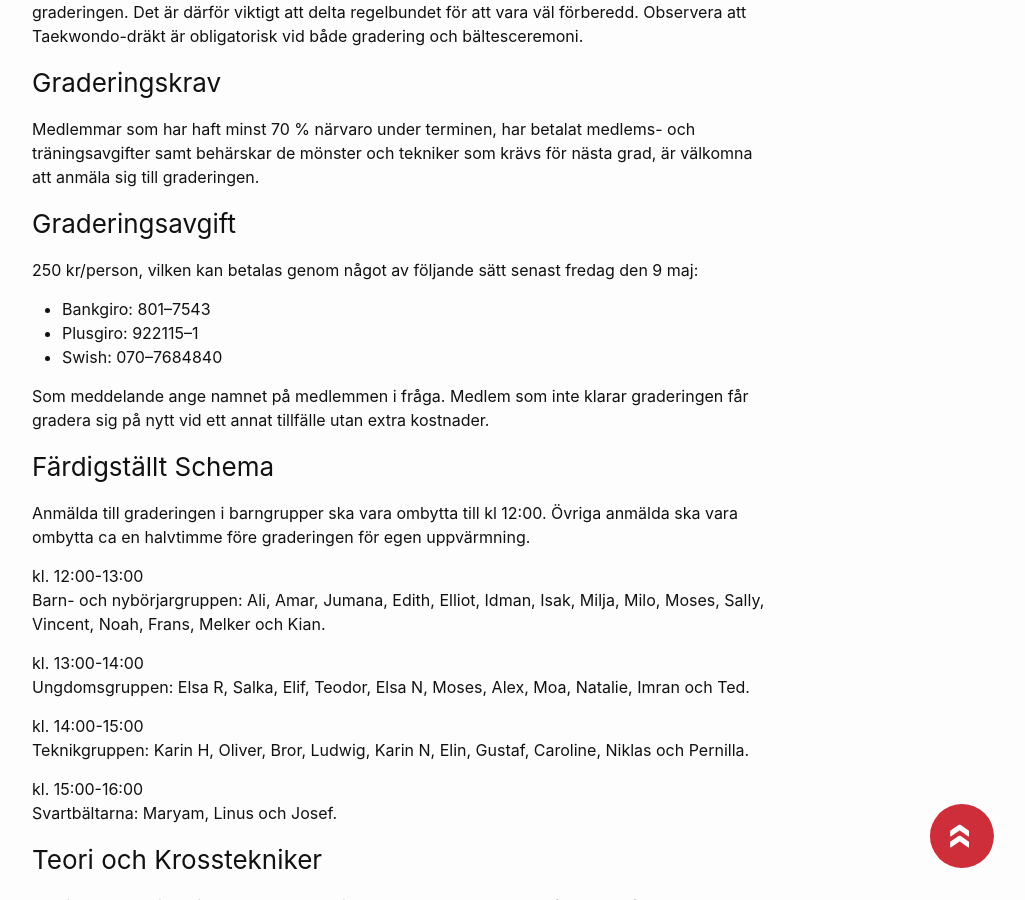
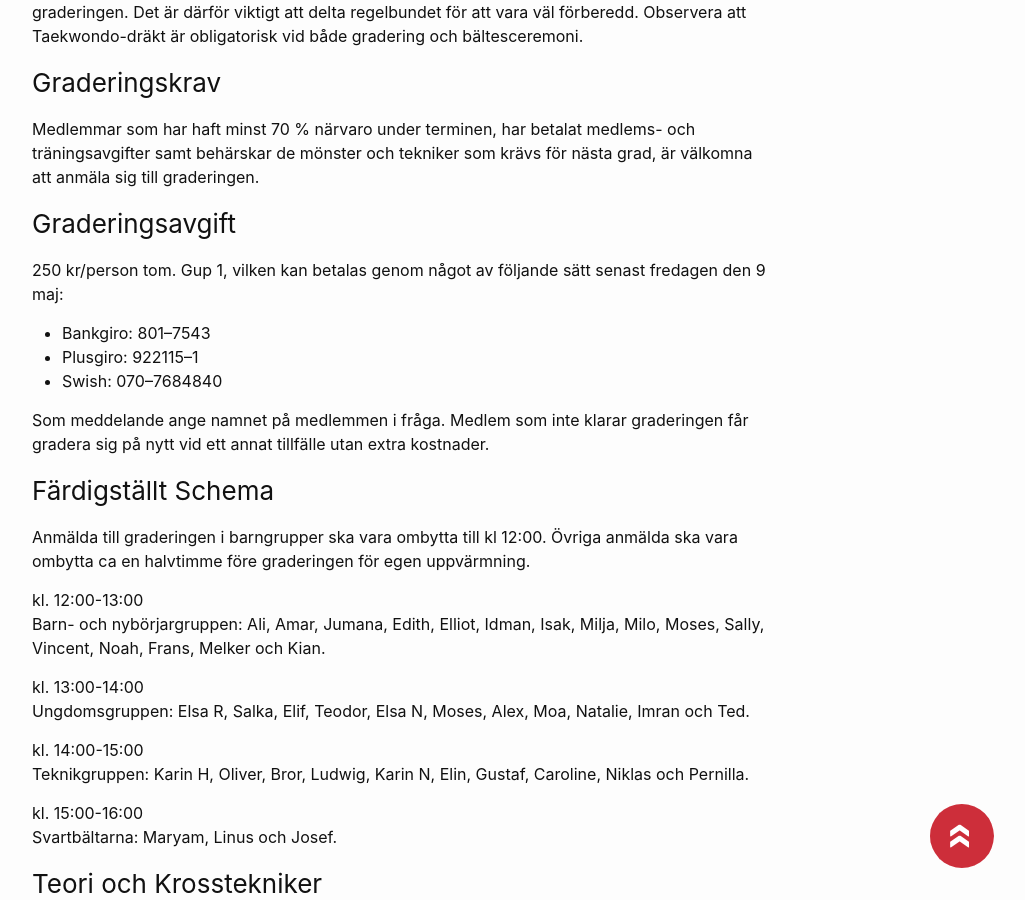
Before and after one commit to dalataekwondo/dalataekwondo.github.io, a Jekyll site: the page built from _posts/2025-04-29-gradering.md, in a window 1280 px wide and 900 px high, scrolled down 372 px. Shown: the whole window, without its empty margins (238-1263 px from the left). Built offline with Jekyll 4.4.1, drawn with Linux system fonts in a browser that asks for light colours.

Commit message:
Update 2025-04-29-gradering.md

```diff
--- a/_posts/2025-04-29-gradering.md
+++ b/_posts/2025-04-29-gradering.md
@@ -15,7 +15,7 @@ Medlemmar som har haft minst 70 % närvaro under terminen, har betalat medlems-
 
 ### Graderingsavgift
 
-250 kr/person, vilken kan betalas genom något av följande sätt senast fredag den 9 maj:
+250 kr/person tom. Gup 1, vilken kan betalas genom något av följande sätt senast fredagen den 9 maj:
 
 - Bankgiro: 801–7543
 - Plusgiro: 922115–1
```
